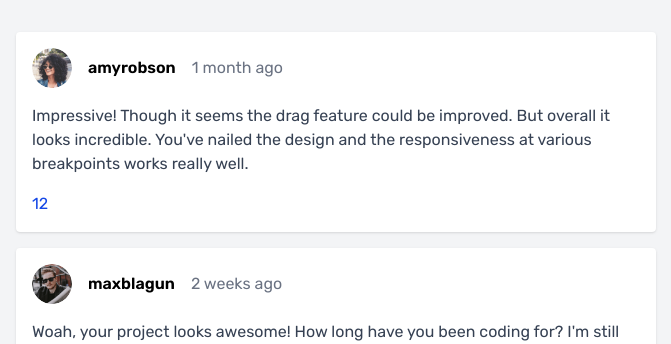
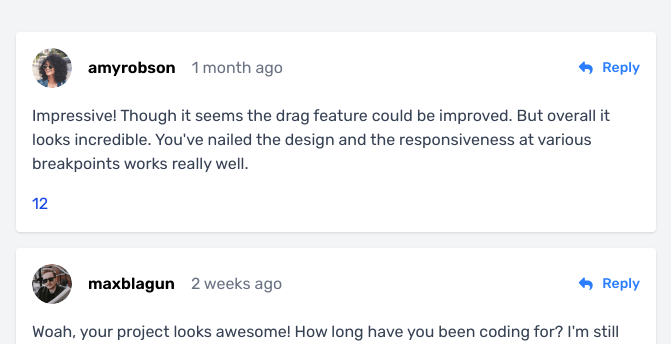
Before and after one commit to SortJakke/FM-interactive-comments, a React (Vite) app: page / in a window 1280 px wide. Shown: the top 344 px of the page, without its empty margins (304-975 px from the left). Built offline with nearby package versions, Linux system fonts and the light colour scheme.

Commit message:
feat: implement reply functionality wity dynamic CommentForm

```diff
--- a/src/components/CommentCard.tsx
+++ b/src/components/CommentCard.tsx
@@ -1,11 +1,20 @@
-import type { Comment } from "../types/types"
+import { useState } from "react"
+import type { Comment, User } from "../types/types"
 import ReplyCard from "./ReplyCard"
+import CommentForm from "./CommentForm"
+
+import { FontAwesomeIcon } from "@fortawesome/react-fontawesome"
+import { faReply } from "@fortawesome/free-solid-svg-icons"
 
 interface Props {
   comment: Comment
+  currentUser: User
+  onReply: (commentId: number, content: string) => void
 }
 
-const CommentCard = ({ comment }: Props) => {
+const CommentCard = ({ comment, currentUser, onReply }: Props) => {
+  const [isReplying, setIsReplying] = useState(false)
+
   return (
     <div className="space-y-4">
       <div className="bg-white p-4 rounded shadow-sm">
@@ -17,6 +26,13 @@ const CommentCard = ({ comment }: Props) => {
           />
           <div className="font-semibold">{comment.user.username}</div>
           <div className="text-gray-500">{comment.createdAt}</div>
+          <button
+            onClick={() => setIsReplying(!isReplying)}
+            className="text-blue-500 text-sm font-medium ml-auto hover:opacity-60 cursor-pointer flex items-center gap-2"
+          >
+            <FontAwesomeIcon icon={faReply} />
+            Reply
+          </button>
         </div>
         <p className="mt-4 text-gray-700">{comment.content}</p>
         <div className="mt-4 text-blue-700">{comment.score}</div>
@@ -29,6 +45,18 @@ const CommentCard = ({ comment }: Props) => {
           ))}
         </div>
       )}
+
+      {isReplying && (
+        <CommentForm
+          currentUser={currentUser}
+          replyingTo={comment.user.username}
+          actionLabel="Reply"
+          onSubmit={(content) => {
+            onReply(comment.id, content)
+            setIsReplying(false)
+          }}
+        />
+      )}
     </div>
   )
 }
--- a/src/pages/index.tsx
+++ b/src/pages/index.tsx
@@ -1,6 +1,6 @@
 import { useState } from "react"
 import data from "../data/data.json"
-import type { CommentsData, Comment } from "../types/types"
+import type { CommentsData, Comment, Reply } from "../types/types"
 import CommentCard from "../components/CommentCard"
 import CommentForm from "../components/CommentForm"
 
@@ -22,11 +22,35 @@ const CommentSection = () => {
       comments: [...prev.comments, newComment],
     }))
   }
+  const handleReply = (commentId: number, content:string) => {
+    const newReply: Reply = {
+      id: Date.now(),
+      content,
+      createdAt: "right now",
+      score: 0,
+      replyingTo: commentsData.comments.find(c => c.id === commentId)?.user.username || '',
+      user: commentsData.currentUser
+    }
+
+    setCommentsData((prev) => ({
+      ...prev,
+      comments: prev.comments.map((comment) =>
+        comment.id === commentId
+          ? { ...comment, replies: [...comment.replies, newReply] }
+          : comment
+      ),
+    }))
+  }
 
   return (
     <section className="max-w-2xl mx-auto px-4 py-8 grid gap-4">
       {commentsData.comments.map((comment) => (
-        <CommentCard key={comment.id} comment={comment} />
+        <CommentCard
+          key={comment.id}
+          comment={comment}
+          currentUser={commentsData.currentUser}
+          onReply={handleReply}
+        />
       ))}
       <CommentForm
         currentUser={commentsData.currentUser}
```
